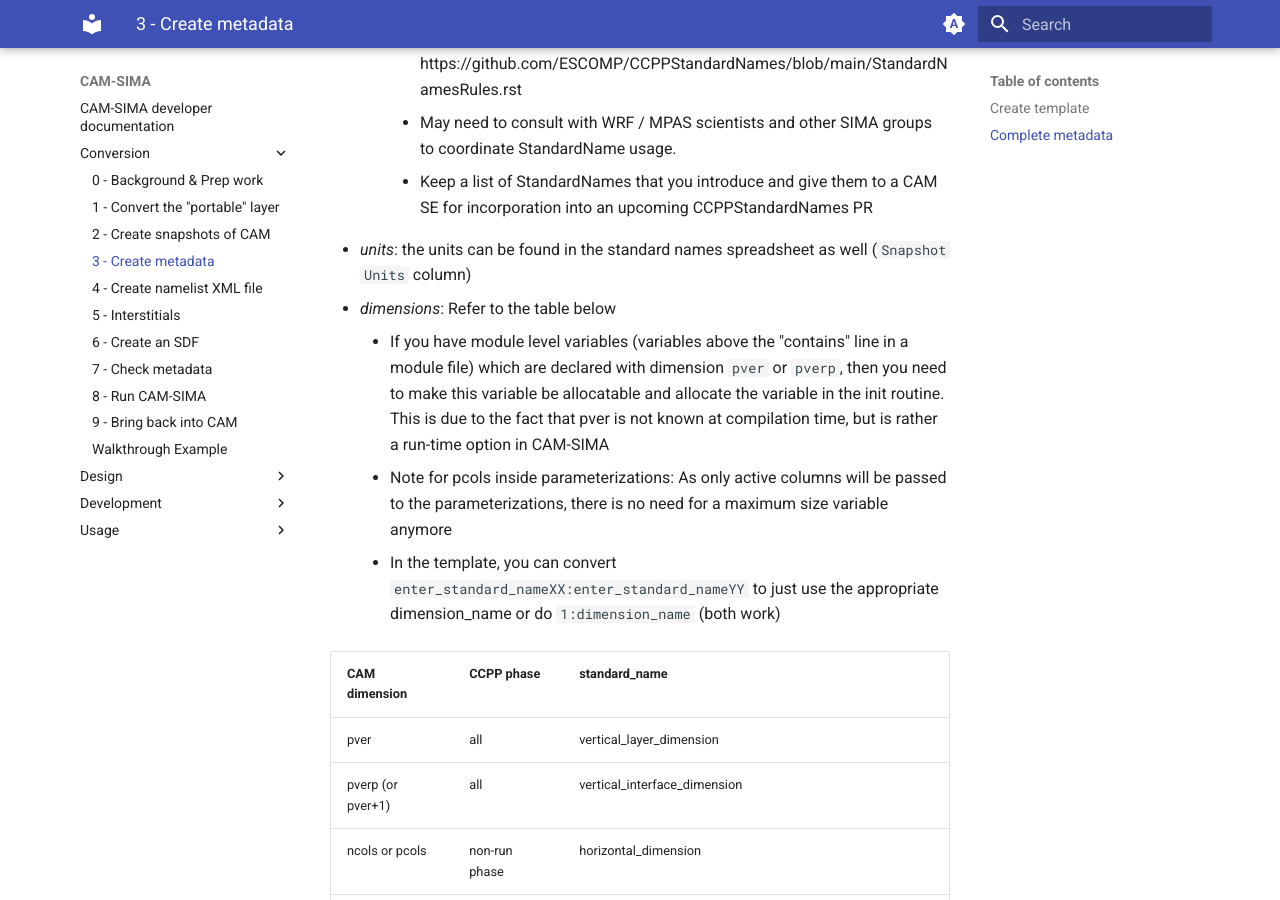
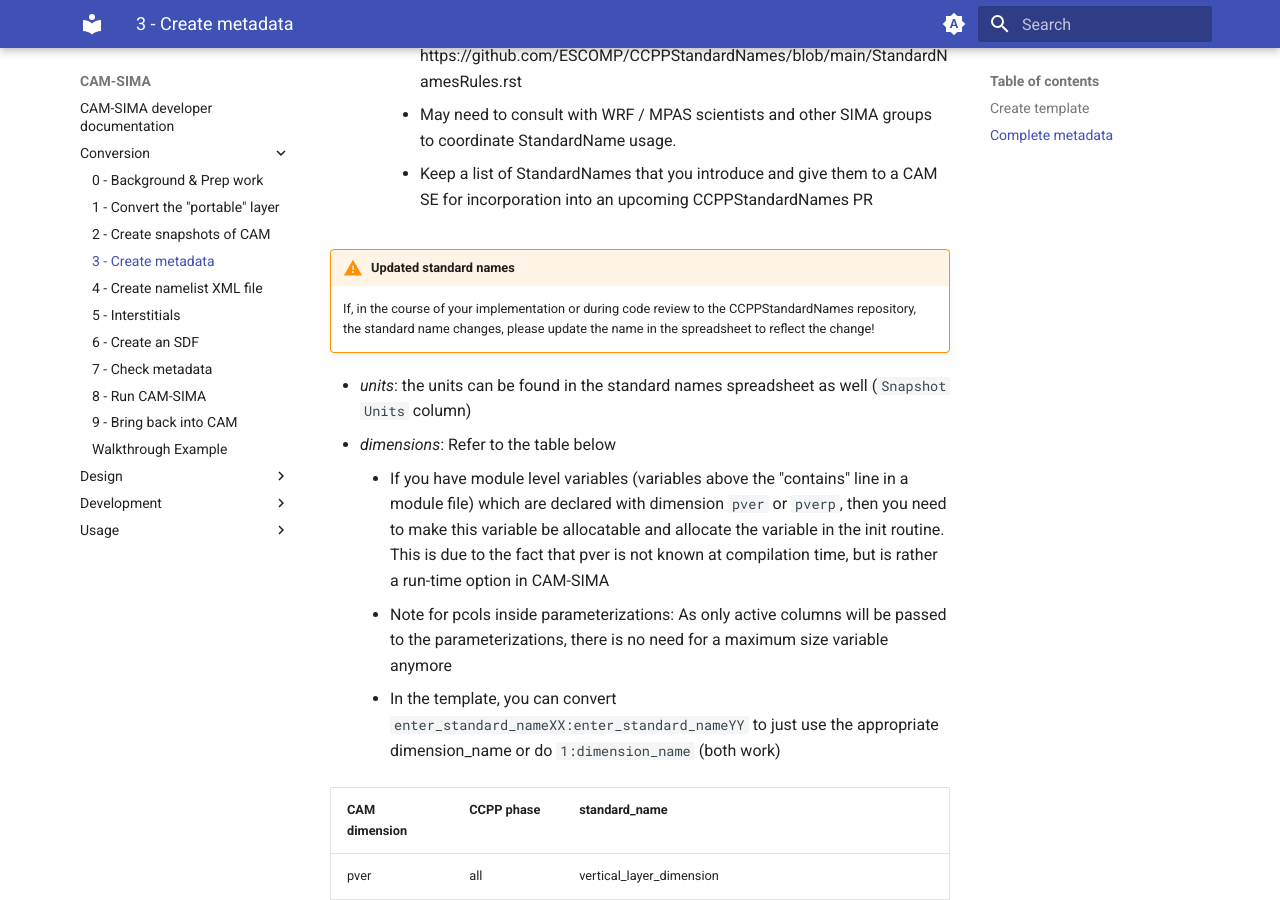
Before and after one commit to kuanchihwang/CAM-SIMA-Docs, an MkDocs documentation site: the page built from docs/conversion/step3.md, in a window 1280 px wide and 900 px high, scrolled down 1238 px. Built offline with MkDocs 1.6.1 and Material for MkDocs 9.7.7, drawn with Linux system fonts in a browser that asks for light colours.

Commit message:
add note about standard names and update process split image for dark mode

```diff
--- a/docs/conversion/step3.md
+++ b/docs/conversion/step3.md
@@ -29,6 +29,8 @@
         - If you need to create your own standard name, the current proposal for creating standard names can be found here: https://github.com/ESCOMP/CCPPStandardNames/blob/main/StandardNamesRules.rst
         - May need to consult with WRF / MPAS scientists and other SIMA groups to coordinate StandardName usage.
         - Keep a list of StandardNames that you introduce and give them to a CAM SE for incorporation into an upcoming CCPPStandardNames PR
+!!! Warning "Updated standard names"
+    If, in the course of your implementation or during code review to the CCPPStandardNames repository, the standard name changes, please update the name in the spreadsheet to reflect the change!
 
 
 - *units*: the units can be found in the standard names spreadsheet as well (`Snapshot Units` column)
```
Also changed, not shown: docs/design/figures/process-vs-time-split.PNG.
